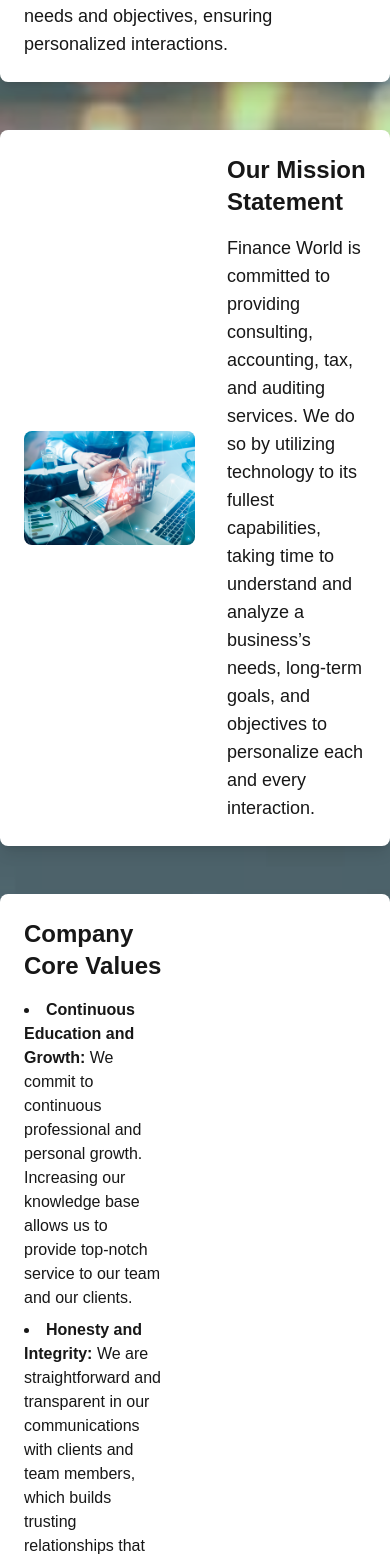
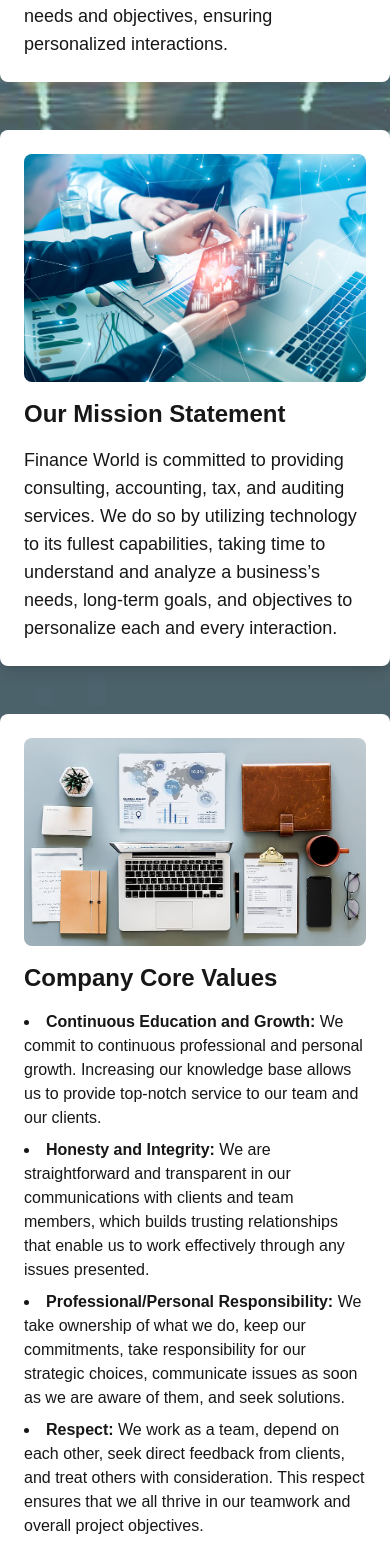
Before and after one commit to Nebiyou79/haile, a Next.js app: page /about in a window 390 px wide. Shown: the part 302-1863 px from the top of the page. Built offline with nearby package versions, Linux system fonts and the light colour scheme.

Commit message:
Updated About's page

```diff
--- a/src/pages/about.tsx
+++ b/src/pages/about.tsx
@@ -1,4 +1,3 @@
-// src/app/about/page.tsx
 import Footer from '@/components/Footer';
 import Navbar from '@/components/Navbar';
 import Image from 'next/image';
@@ -10,11 +9,11 @@
       <div className="relative min-h-screen">
         {/* Full Background Image */}
         <Image
-        src="/background-image.jpg" // Replace with your image path
+          src="/background-image.jpg"
           alt="Background"
           layout="fill"
           objectFit="cover"
-        className="absolute inset-0 z-0 opacity-70" // Optional: Adjust opacity for a softer background
+          className="absolute inset-0 z-0 opacity-70"
         />
 
         {/* Company Section */}
@@ -27,17 +26,17 @@
         </div>
 
         {/* Mission Statement Section */}
-      <div className="flex items-center container mx-auto mb-12 p-6 bg-white rounded-lg shadow-lg relative z-10">
-        <div className="w-1/2">
+        <div className="container mx-auto mb-12 p-6 bg-white rounded-lg shadow-lg flex flex-col md:flex-row items-center relative z-10">
+          <div className="w-full md:w-1/2">
             <Image
-            src="/mission-statement.jpg" // Replace with your image path
+              src="/mission-statement.jpg"
               alt="Mission Statement"
               width={500}
               height={300}
               className="rounded-lg"
             />
           </div>
-        <div className="w-1/2 pl-8">
+          <div className="w-full md:w-1/2 md:pl-8 mt-4 md:mt-0">
             <h2 className="text-2xl font-bold mb-4">Our Mission Statement</h2>
             <p className="text-lg">
               Finance World is committed to providing consulting, accounting, tax, and auditing services. We do so by utilizing technology to its fullest capabilities, taking time to understand and analyze a business’s needs, long-term goals, and objectives to personalize each and every interaction.
@@ -46,8 +45,8 @@
         </div>
 
         {/* Core Values Section */}
-      <div className="flex items-center container mx-auto mb-12 p-6 bg-white rounded-lg shadow-lg relative z-10">
-        <div className="w-1/2 pr-8">
+        <div className="container mx-auto mb-12 p-6 bg-white rounded-lg shadow-lg flex flex-col md:flex-row items-center relative z-10">
+          <div className="w-full md:w-1/2 order-2 md:order-1 md:pr-8 mt-4 md:mt-0">
             <h2 className="text-2xl font-bold mb-4">Company Core Values</h2>
             <ul className="list-disc list-inside mb-6 space-y-2">
               <li>
@@ -64,9 +63,9 @@
               </li>
             </ul>
           </div>
-        <div className="w-1/2">
+          <div className="w-full md:w-1/2 order-1 md:order-2">
             <Image
-            src="/core-values.jpg" // Replace with your image path
+              src="/core-values.jpg"
               alt="Core Values"
               width={500}
               height={300}
```
Lines whose indentation alone changed are shown as unchanged.
